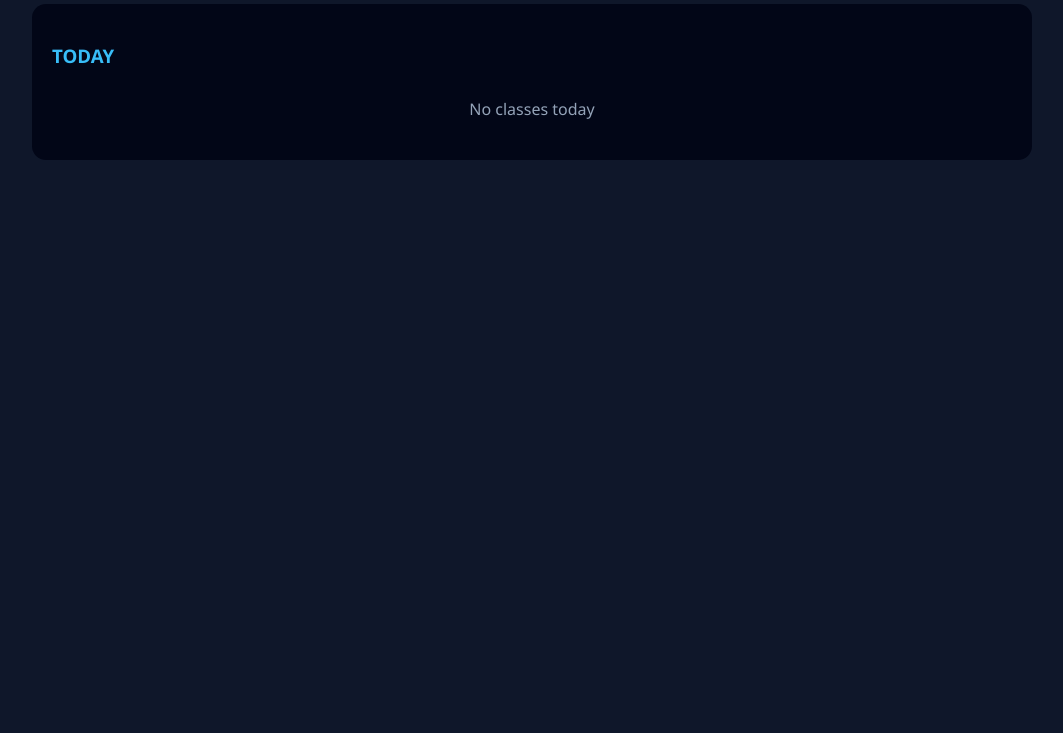
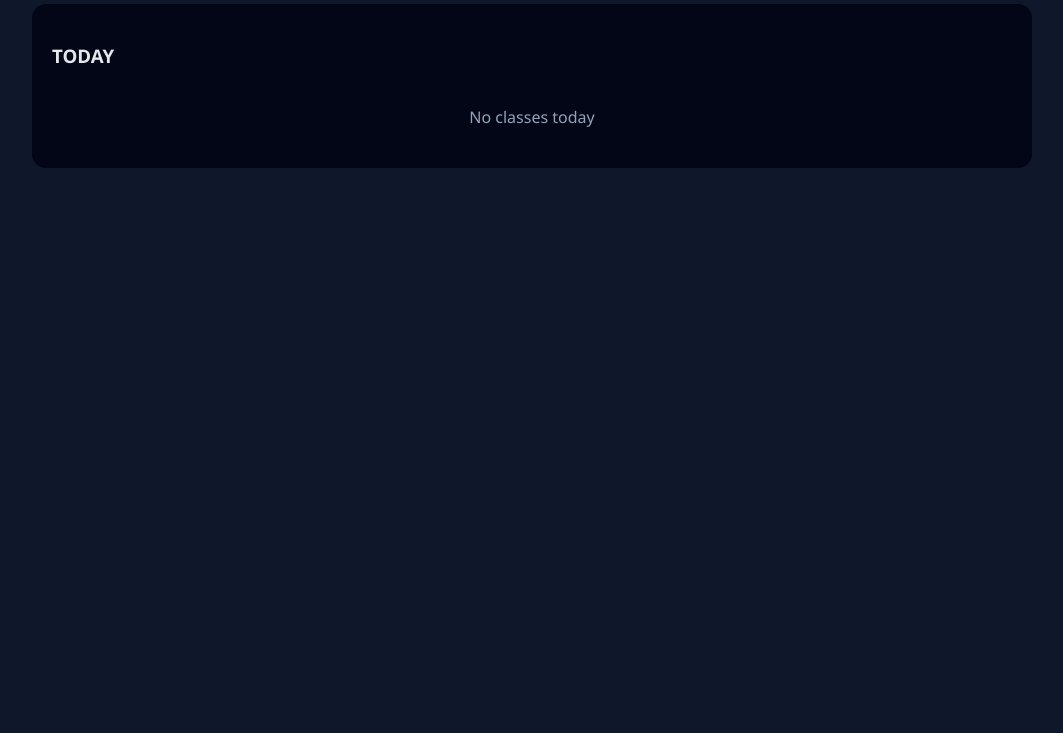
Before and after one commit to srisampath28/campus-timetable, a plain HTML site: page index.html in a window 1280 px wide. Shown: the part 67-800 px from the top of the page, without its empty margins (108-1171 px from the left). Drawn offline with Linux system fonts and the light colour scheme.

Commit message:
Update index.html

```diff
--- a/index.html
+++ b/index.html
@@ -2,7 +2,7 @@
 <html lang="en">
 <head>
 <meta charset="UTF-8">
-<title>Smart Campus Timetable</title>
+<title>Campus Timetable</title>
 <meta name="viewport" content="width=device-width, initial-scale=1.0">
 
 <style>
@@ -42,10 +42,6 @@ select{
   padding:20px;
   margin-top:20px;
 }
-.title{
-  color:#38bdf8;
-  margin-bottom:10px;
-}
 .row{
   display:grid;
   grid-template-columns:120px 1fr;
@@ -73,7 +69,7 @@ select{
   </div>
 
   <div class="card">
-    <h3 class="title">TODAY</h3>
+    <h3>TODAY</h3>
     <div id="timetable"></div>
   </div>
 </div>
```
